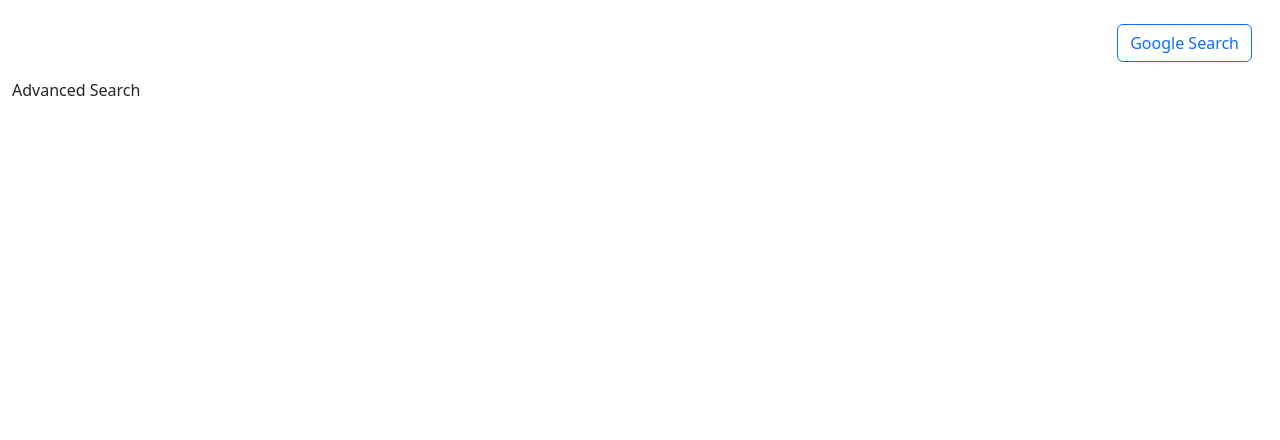
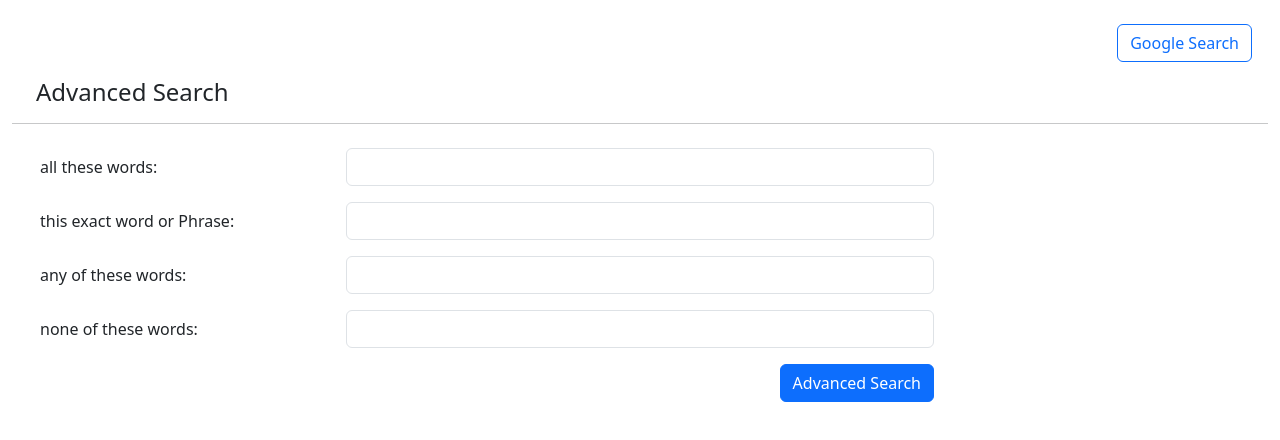
Before and after one commit to studio-ohk/cs50w-search, a plain HTML site: page advancedSearch.html in a window 1280 px wide. Drawn offline with nearby package versions, Linux system fonts and the light colour scheme.

Commit message:
finished project 1

```diff
--- a/advancedSearch.html
+++ b/advancedSearch.html
@@ -17,7 +17,47 @@
                 </div>
             </div>
 
-            Advanced Search
+            <div class="ms-3 px-2">
+                <h4>Advanced Search</h3>
+            </div>
+
+            <!-- line break -->
+            <hr class="hr" />
+
+            <!-- advanced search form -->
+            <form action="https://google.com/search" class="mt-4">
+                <div class="row m-3">
+                    <label class="col-3 col-form-label">all these words:</label>
+                    <div class="col-6">
+                        <input type="text" name="as_q" class="form-control">
+                    </div>
+                </div>
+                <div class="row m-3">
+                    <label class="col-3 col-form-label">this exact word or Phrase:</label>
+                    <div class="col-6">
+                        <input type="text" name="as_epq" class="form-control">
+                    </div>
+                </div>
+                <div class="row m-3">
+                    <label class="col-3 col-form-label">any of these words:</label>
+                    <div class="col-6">
+                        <input type="text" name="as_oq" class="form-control">
+                    </div>
+                </div>
+                <div class="row m-3">
+                    <label class="col-3 col-form-label">none of these words:</label>
+                    <div class="col-6">
+                        <input type="text" name="as_eq" class="form-control">
+                    </div>
+                </div>
+                <div class="row m-3">
+                    <label class="col-3 col-form-label"></label>
+                    <div class="col-6 text-end">
+                        <button type="submit" class="btn btn-primary">Advanced Search</button>
+                    </div>
+                </div>
+
+            </form>
 
         </div>
     </body>
```
Also changed, not shown: imageSearch.html (+3 -2 lines), index.html (+5 -3 lines).
